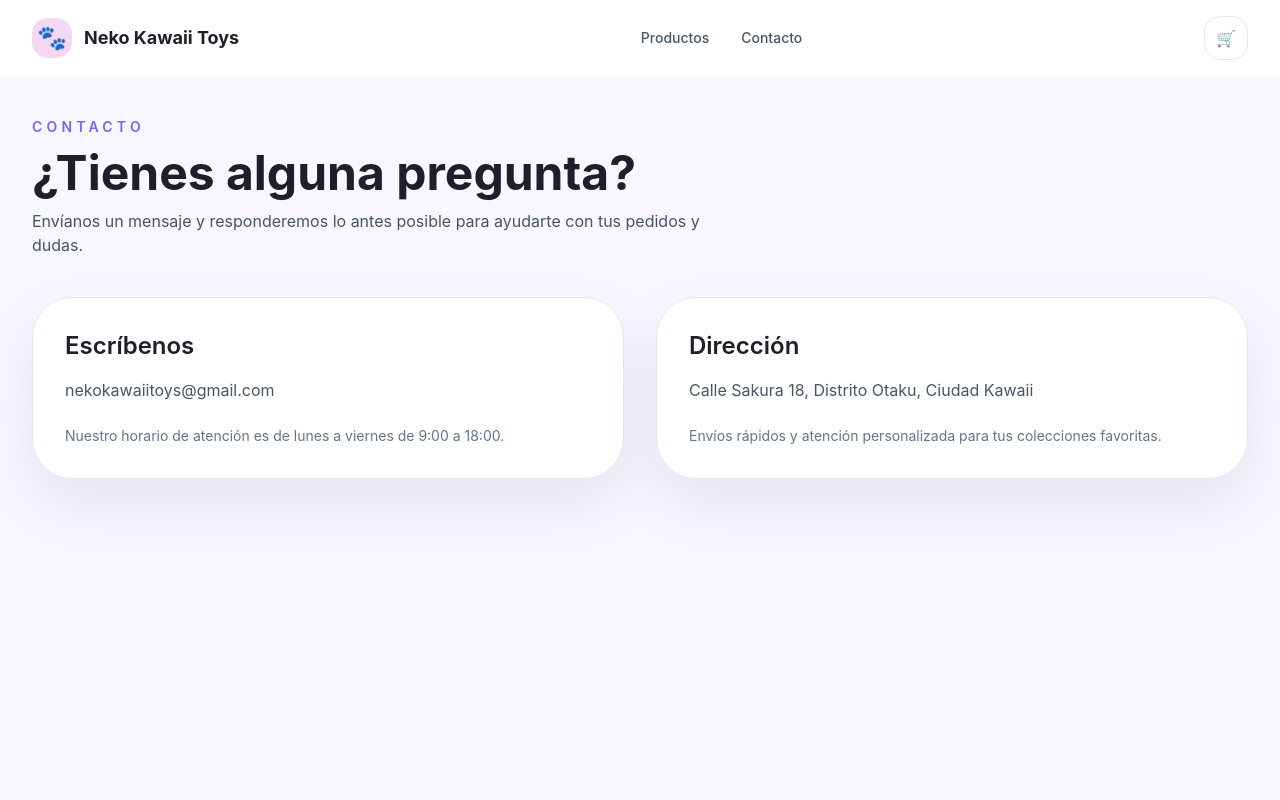
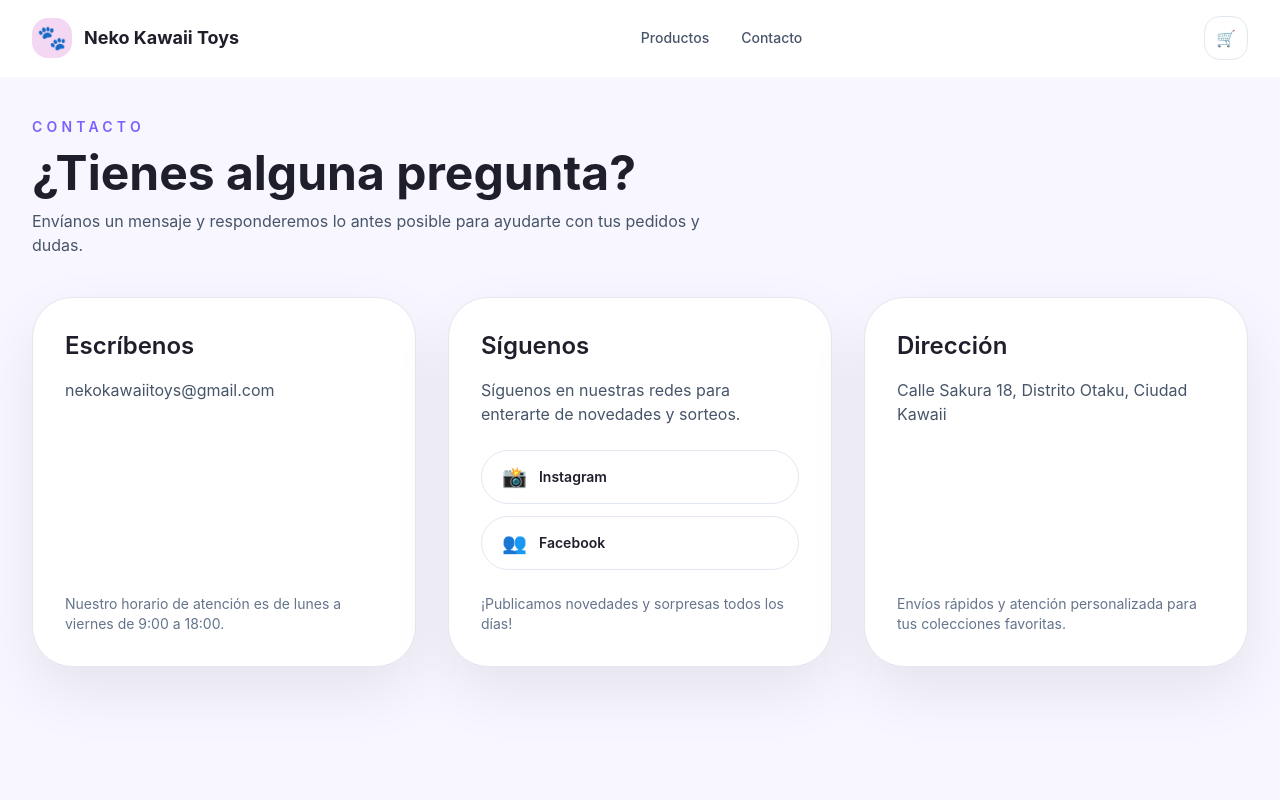
Before and after one commit to ing-vidal/neko-kawaii-toys, a Next.js app in the folder apps/web/: page /contact in a window 1280 px wide. Shown: the top 800 px of the page. Built offline with nearby package versions, Linux system fonts and the light colour scheme.

Commit message:
feat: hacer horizontal el filtro de categorias, expandir carrusel y agregar redes sociales

```diff
--- a/apps/web/app/contact/page.tsx
+++ b/apps/web/app/contact/page.tsx
@@ -8,15 +8,44 @@ export default function ContactPage() {
           Envíanos un mensaje y responderemos lo antes posible para ayudarte con tus pedidos y dudas.
         </p>
       </div>
-      <div className="grid gap-8 lg:grid-cols-2">
-        <div className="rounded-[40px] border border-slate-200 bg-white p-8 shadow-soft">
-          <h2 className="text-2xl font-semibold text-textPrimary">Escríbenos</h2>
-          <p className="mt-4 text-slate-600">nekokawaiitoys@gmail.com</p>
+      <div className="grid gap-8 md:grid-cols-2 lg:grid-cols-3">
+        <div className="rounded-[40px] border border-slate-200 bg-white p-8 shadow-soft flex flex-col justify-between">
+          <div>
+            <h2 className="text-2xl font-semibold text-textPrimary">Escríbenos</h2>
+            <p className="mt-4 text-slate-600">nekokawaiitoys@gmail.com</p>
+          </div>
           <p className="mt-6 text-sm text-slate-500">Nuestro horario de atención es de lunes a viernes de 9:00 a 18:00.</p>
         </div>
-        <div className="rounded-[40px] border border-slate-200 bg-white p-8 shadow-soft">
-          <h2 className="text-2xl font-semibold text-textPrimary">Dirección</h2>
-          <p className="mt-4 text-slate-600">Calle Sakura 18, Distrito Otaku, Ciudad Kawaii</p>
+        <div className="rounded-[40px] border border-slate-200 bg-white p-8 shadow-soft flex flex-col justify-between">
+          <div>
+            <h2 className="text-2xl font-semibold text-textPrimary">Síguenos</h2>
+            <p className="mt-4 text-slate-600">Síguenos en nuestras redes para enterarte de novedades y sorteos.</p>
+            <div className="mt-6 flex flex-col gap-3">
+              <a
+                href="https://www.instagram.com/nekokawaiitoys/"
+                target="_blank"
+                rel="noopener noreferrer"
+                className="inline-flex items-center gap-3 rounded-full border border-slate-200 px-5 py-3 text-sm font-semibold text-textPrimary transition-all hover:bg-slate-50 hover:border-slate-300"
+              >
+                <span className="text-xl">📸</span> Instagram
+              </a>
+              <a
+                href="https://www.facebook.com/profile.php?id=61592058311480"
+                target="_blank"
+                rel="noopener noreferrer"
+                className="inline-flex items-center gap-3 rounded-full border border-slate-200 px-5 py-3 text-sm font-semibold text-textPrimary transition-all hover:bg-slate-50 hover:border-slate-300"
+              >
+                <span className="text-xl">👥</span> Facebook
+              </a>
+            </div>
+          </div>
+          <p className="mt-6 text-sm text-slate-500">¡Publicamos novedades y sorpresas todos los días!</p>
+        </div>
+        <div className="rounded-[40px] border border-slate-200 bg-white p-8 shadow-soft flex flex-col justify-between">
+          <div>
+            <h2 className="text-2xl font-semibold text-textPrimary">Dirección</h2>
+            <p className="mt-4 text-slate-600">Calle Sakura 18, Distrito Otaku, Ciudad Kawaii</p>
+          </div>
           <p className="mt-6 text-sm text-slate-500">Envíos rápidos y atención personalizada para tus colecciones favoritas.</p>
         </div>
       </div>
--- a/apps/web/components/ProductBrowser.tsx
+++ b/apps/web/components/ProductBrowser.tsx
@@ -36,27 +36,25 @@ export function ProductBrowser({ products }: ProductBrowserProps) {
 
   return (
     <section className="space-y-8">
-      <div className="grid gap-4 lg:grid-cols-[1.3fr_0.7fr] items-stretch">
-        <div className="flex flex-col justify-between gap-4 h-full">
-          <SearchBar value={query} onChange={setQuery} />
-          <ProductCarousel products={mergedProducts} />
-        </div>
-        <div className="grid gap-3 rounded-[28px] border border-slate-200 bg-white p-5 shadow-soft">
-          <p className="text-sm font-semibold uppercase tracking-[0.3em] text-accent">Filtrar</p>
-          <div className="grid gap-2">
+      {/* Filtro de Categorías Horizontal */}
+      <div className="flex flex-nowrap overflow-x-auto gap-2 pb-2 -mx-5 px-5 sm:mx-0 sm:px-0 sm:flex-wrap items-center">
         {categories.map((categoryItem) => (
           <Button
             key={categoryItem}
             type="button"
-                variant={categoryItem === category ? 'secondary' : 'ghost'}
-                className="w-full justify-start"
+            variant={categoryItem === category ? 'primary' : 'secondary'}
+            className="whitespace-nowrap px-4 py-2.5 text-xs sm:px-5 sm:py-2.5 sm:text-sm font-medium"
             onClick={() => setCategory(categoryItem)}
           >
             {categoryItem}
           </Button>
         ))}
       </div>
-        </div>
+
+      {/* Buscador y Carrusel de Ancho Completo */}
+      <div className="flex flex-col gap-4">
+        <SearchBar value={query} onChange={setQuery} />
+        <ProductCarousel products={mergedProducts} />
       </div>
 
       <div className="rounded-[40px] border border-slate-200 bg-white p-6 shadow-soft">
```
Lines whose indentation alone changed are shown as unchanged.
